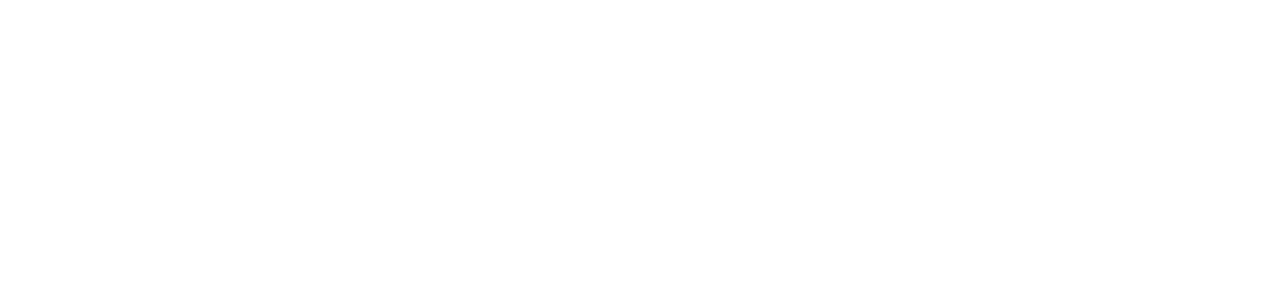
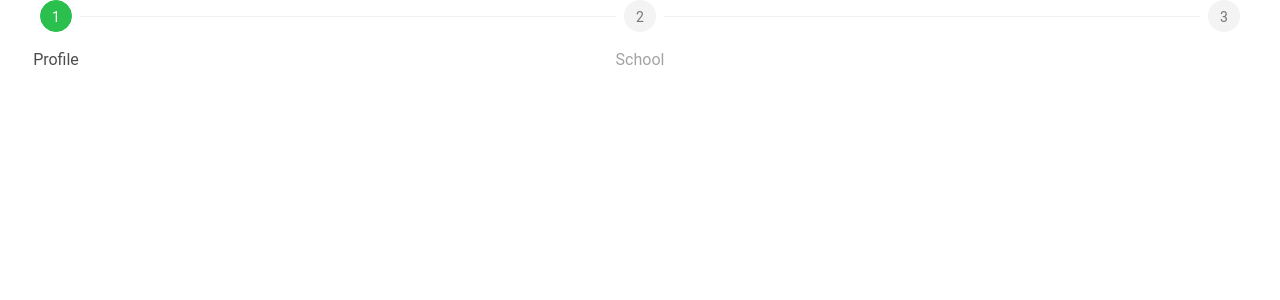
Before and after one commit to bennetthilberg/hso, a React (Vite) app: page /onboarding in a window 1280 px wide. Before the commit this address had no page. Shown: the top 300 px of the page. Built offline with nearby package versions, Linux system fonts and the light colour scheme.

Commit message:
Force horizontal steps via workaround

```diff
--- a/src/App.jsx
+++ b/src/App.jsx
@@ -1,11 +1,13 @@
-import React from "react";
+import React, {useEffect} from "react";
 import { BrowserRouter, Link,Routes,Route } from "react-router-dom";
 import ThemePreview from "./ThemePreview";
 import Welcome from "./screens/Welcome";
 import './App.scss'
+import Onboarding from "./screens/Onboarding";
 
 
 export default function App() {
+
     return (
         <>
 
@@ -13,6 +15,7 @@
             <Routes>
                 <Route path='/theme-preview' element={<ThemePreview/>}/>
                 <Route path='/welcome' element={<Welcome/>}/>
+                <Route path='/onboarding' element={<Onboarding/>}/>
             </Routes>
 
         </BrowserRouter>
--- a/src/App.scss
+++ b/src/App.scss
@@ -51,9 +51,15 @@
             font-size: 24px;
             box-shadow: 0px 4px 4px rgba(0, 0, 0, 0.25);
             border-radius: 14px;
+            .iconSpan{
+                margin-left: 8px;
+            }
         }
 
 
     }
 
 }
+#onboarding{
+
+}
--- /dev/null
+++ b/src/components/Onboarding1.jsx
@@ -0,0 +1,9 @@
+import React, {useState,useEffect} from "react";
+
+export default function Onboarding1({nextStep}){
+    return(
+        <div>
+            <h1>Onboarding1</h1>
+        </div>
+    );
+}
--- /dev/null
+++ b/src/components/Onboarding2.jsx
@@ -0,0 +1,9 @@
+import React, {useState,useEffect} from "react";
+
+export default function Onboarding2({nextStep}){
+    return(
+        <div>
+            <h1>Onboarding1</h1>
+        </div>
+    );
+}
--- /dev/null
+++ b/src/components/OnboardingSteps.jsx
@@ -0,0 +1,21 @@
+import React, {cloneElement, useEffect} from "react";
+import { Steps } from "antd";
+
+export default function OnboardingSteps(props){
+    useEffect(() => {
+        async function removeVertClass(){
+            const stepsInDom = await document.querySelector('.ant-steps');
+            console.log(stepsInDom);
+            console.log('removing vert class...');
+            stepsInDom.classList.remove('ant-steps-vertical');
+            console.log(stepsInDom);
+        }
+        removeVertClass();
+    },[])
+    const modifiedProps = {
+        ...props,
+        className: (props.className || '').replace('ant-steps-vertical', '') + ' ant-steps-horizontal ant-steps-label-vertical'
+    };
+
+    return cloneElement(<Steps />, modifiedProps);
+};
--- a/src/screens/Onboarding.jsx
+++ b/src/screens/Onboarding.jsx
@@ -1,5 +1,43 @@
 import React, {useState,useEffect,useMemo} from "react";
+import { Button, Typography,Steps } from "antd";
+import OnboardingSteps from "../components/OnboardingSteps";
+import Onboarding1 from "../components/Onboarding1";
+import Onboarding2 from "../components/Onboarding2";
+import { HomeOutlined,UserOutlined } from "@ant-design/icons";
 
 export default function Onboarding(){
+    const [currentStep, setCurrentStep] = useState(0);
 
+    function nextStep(){
+        setCurrentStep(currentStep+1);
+    }
+    return(
+        <div className="parentPage" id="onboarding">
+            <OnboardingSteps
+                //direction="vertical"
+                /*
+                want:
+                .ant-steps-horizontal
+                .ant-steps-label-vertical
+                */
+                labelPlacement="vertical"
+                step={currentStep}
+                items={[
+                    {
+                        //icon: <UserOutlined />,
+                        title: 'Profile',
+                        content: <Onboarding1 nextStep={nextStep}/>
+                    },
+                    {
+                        //icon: <HomeOutlined/>, // antd does not have a school icon, maybe try BankOutlined?
+                        title: 'School',
+                        content: <Onboarding2 nextStep={nextStep}/>
+                    },
+                    {
+
+                    }
+                ]}
+            ></OnboardingSteps>
+        </div>
+    );
 }
--- a/src/screens/Welcome.jsx
+++ b/src/screens/Welcome.jsx
@@ -1,16 +1,29 @@
 import React from "react";
 import { Button, Typography } from "antd";
 import LearningSketching from "../assets/learning_sketching.svg";
+import { useNavigate } from "react-router-dom";
+import { RightCircleOutlined, UserOutlined } from "@ant-design/icons";
 
 export default function Welcome() {
+    const navigate = useNavigate();
+    function handleGetStarted(e){
+        navigate('/onboarding');
+    }
     return (
         <div className="parentPage" id="welcome">
             <img src={LearningSketching} />
             <Typography className="welcomeMain"><strong>Welcome to Foobar!</strong></Typography>
             <Typography className="welcomeSub">The quick brown fox jumps over.</Typography>
             <div className="buttons">
-                <Button type='primary' id='getStartedBtn'>Get Started</Button>
-                <Button type='default'>Login</Button>
+                <Button type='primary' id='getStartedBtn'
+                    onClick={handleGetStarted}>
+                        Get Started <span className="iconSpan"><RightCircleOutlined /></span>
+                </Button>
+                <Button type='default'
+
+                >
+                    Login <span className="iconSpan"><UserOutlined /></span>
+                </Button>
             </div>
 
         </div>
```
